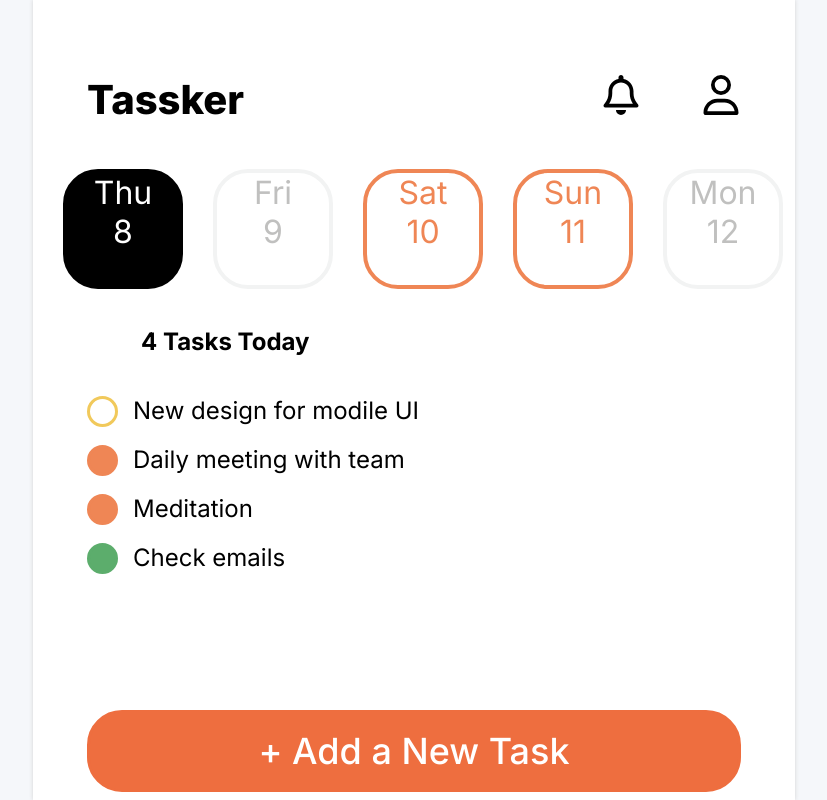
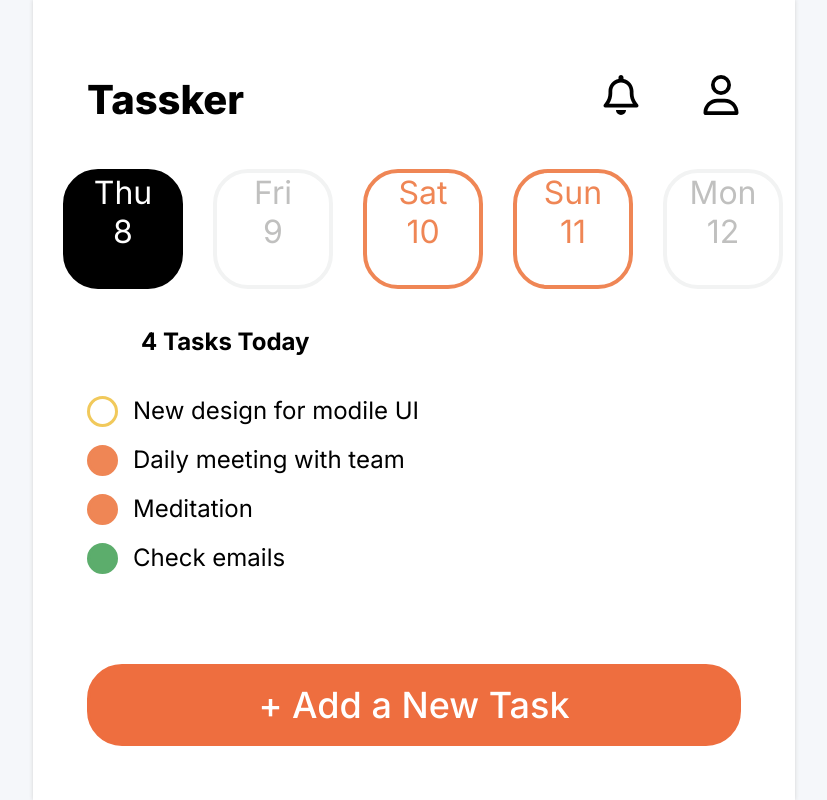
Before and after one commit to BrSTU-2022-practice-ToDoCalendar/ToDoCalendar_frontend, a React (Create React App) app: page /general-frame in a window 1280 px wide. Shown: the whole page, without its empty margins (226-1053 px from the left). Built offline with nearby package versions, Linux system fonts and the light colour scheme.

Commit message:
galanin-general-frame : Added margin bottom 4 btn

```diff
--- a/src/pages/GeneralFrame/Button/Button.module.css
+++ b/src/pages/GeneralFrame/Button/Button.module.css
@@ -7,7 +7,7 @@
   width: 100%;
   border-radius: 35px;
   padding: 16px 0;
-  margin: 8px 0;
+  margin: 8px 0 54px 0;
 
   font-family: 'Inter';
   font-style: normal;
```
